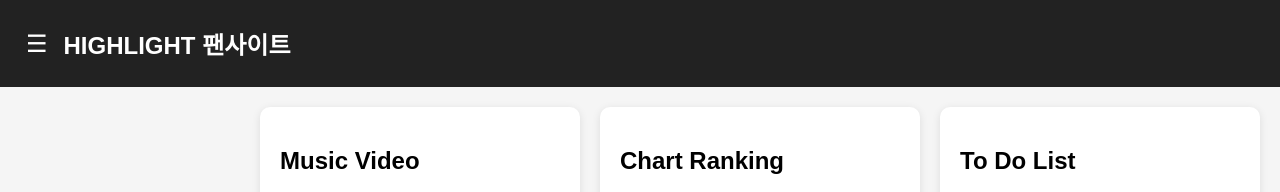
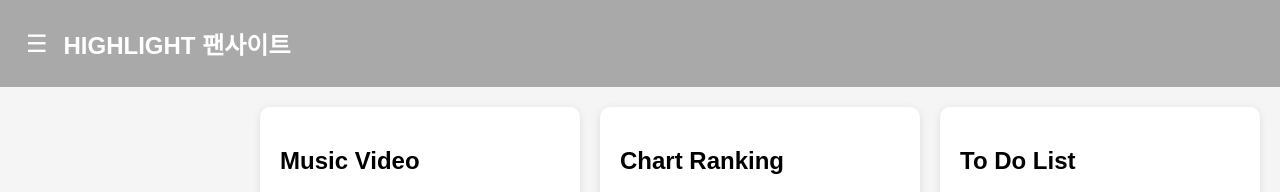
Before and after one commit to dltks78-blip/test, a plain HTML site: page index.html in a window 1280 px wide. Shown: the top 192 px of the page. Drawn offline with Linux system fonts and the light colour scheme.

Commit message:
Update style.css

```diff
--- a/style.css
+++ b/style.css
@@ -10,7 +10,7 @@ header {
     display: flex;
     align-items: center;
     padding: 10px 20px;
-    background-color: #222;
+    background-color: #a9a9a9;
     color: #222;
 }
 
```
